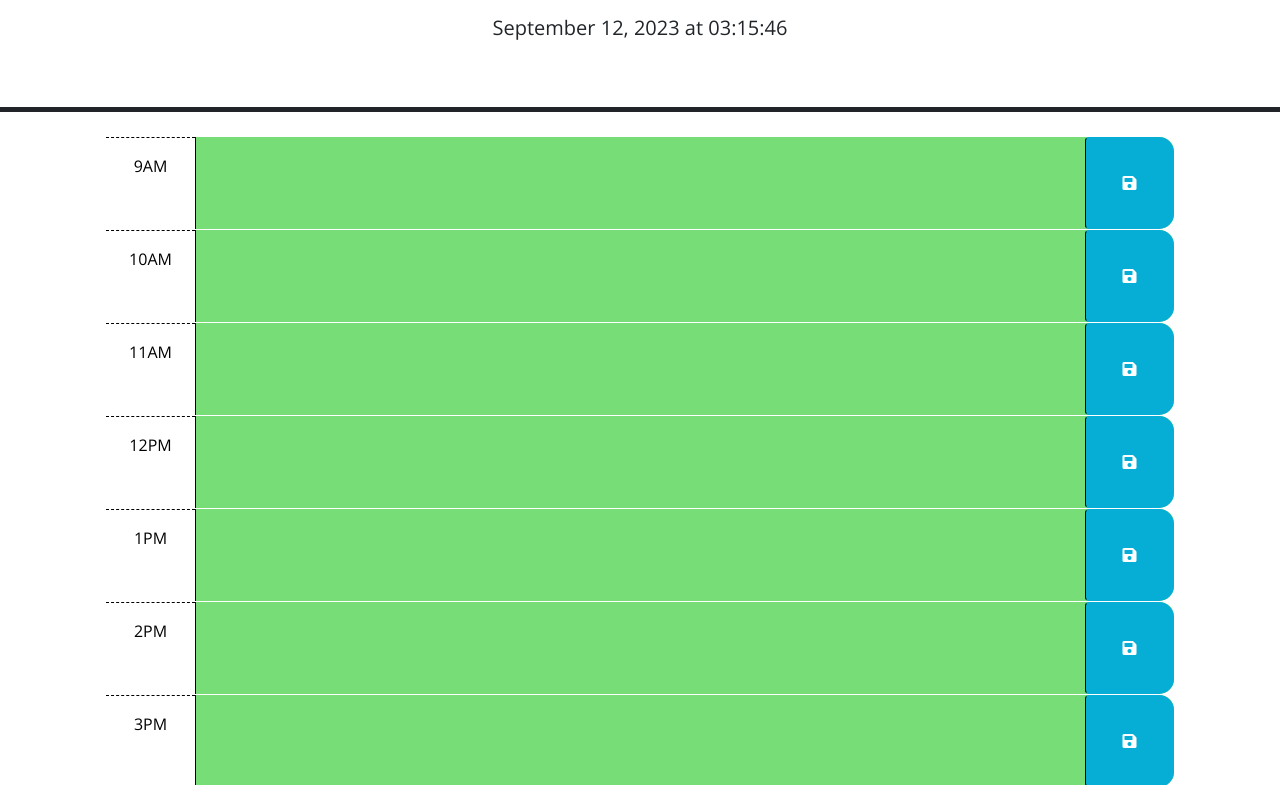
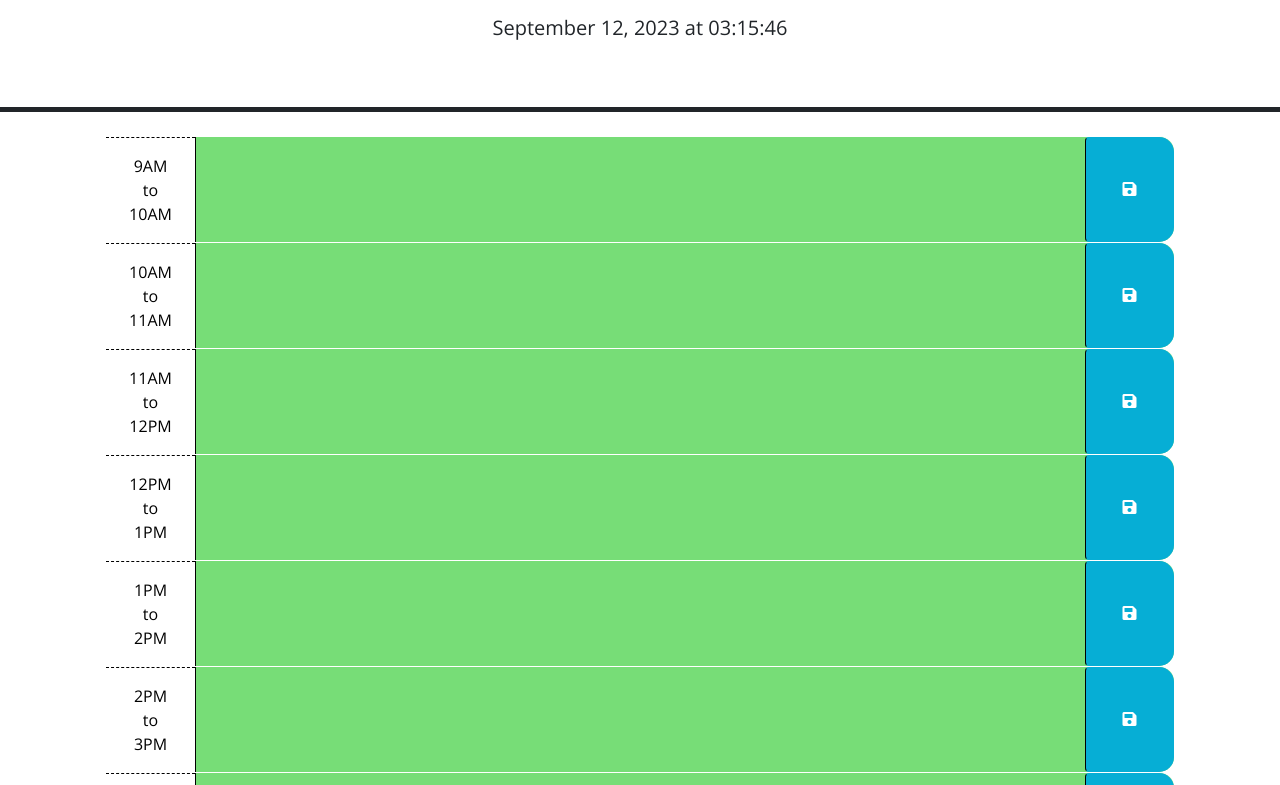
Before and after one commit to hjlee17/05-8-hour-work-day-hourly-scheduler, a plain HTML site: page index.html in a window 1280 px wide. Shown: the part 166-951 px from the top of the page. Drawn offline with nearby package versions, Linux system fonts and the light colour scheme.

Commit message:
html revised - hour labels revised for user clarity

```diff
--- a/index.html
+++ b/index.html
@@ -30,56 +30,56 @@
     </header>
     <div class="container-lg px-5">
       <div id="hour-9" class="row time-block">
-        <div class="col-2 col-md-1 hour text-center py-3">9AM</div>
+        <div class="col-2 col-md-1 hour text-center py-3">9AM<br>to<br>10AM</div>
         <textarea class="col-8 col-md-10 description" rows="3"> </textarea>
         <button class="btn saveBtn col-2 col-md-1" aria-label="save">
           <i class="fas fa-save" aria-hidden="true"></i>
         </button>
       </div>
       <div id="hour-10" class="row time-block">
-        <div class="col-2 col-md-1 hour text-center py-3">10AM</div>
+        <div class="col-2 col-md-1 hour text-center py-3">10AM<br>to<br>11AM</div>
         <textarea class="col-8 col-md-10 description" rows="3"> </textarea>
         <button class="btn saveBtn col-2 col-md-1" aria-label="save">
           <i class="fas fa-save" aria-hidden="true"></i>
         </button>
       </div>
       <div id="hour-11" class="row time-block">
-        <div class="col-2 col-md-1 hour text-center py-3">11AM</div>
+        <div class="col-2 col-md-1 hour text-center py-3">11AM<br>to<br>12PM</div>
         <textarea class="col-8 col-md-10 description" rows="3"> </textarea>
         <button class="btn saveBtn col-2 col-md-1" aria-label="save">
           <i class="fas fa-save" aria-hidden="true"></i>
         </button>
       </div>
       <div id="hour-12" class="row time-block">
-        <div class="col-2 col-md-1 hour text-center py-3">12PM</div>
+        <div class="col-2 col-md-1 hour text-center py-3">12PM<br>to<br>1PM</div>
         <textarea class="col-8 col-md-10 description" rows="3"> </textarea>
         <button class="btn saveBtn col-2 col-md-1" aria-label="save">
           <i class="fas fa-save" aria-hidden="true"></i>
         </button>
       </div>
       <div id="hour-13" class="row time-block">
-        <div class="col-2 col-md-1 hour text-center py-3">1PM</div>
+        <div class="col-2 col-md-1 hour text-center py-3">1PM<br>to<br>2PM</div>
         <textarea class="col-8 col-md-10 description" rows="3"> </textarea>
         <button class="btn saveBtn col-2 col-md-1" aria-label="save">
           <i class="fas fa-save" aria-hidden="true"></i>
         </button>
       </div>
       <div id="hour-14" class="row time-block">
-        <div class="col-2 col-md-1 hour text-center py-3">2PM</div>
+        <div class="col-2 col-md-1 hour text-center py-3">2PM<br>to<br>3PM</div>
         <textarea class="col-8 col-md-10 description" rows="3"> </textarea>
         <button class="btn saveBtn col-2 col-md-1" aria-label="save">
           <i class="fas fa-save" aria-hidden="true"></i>
         </button>
       </div>
       <div id="hour-15" class="row time-block">
-        <div class="col-2 col-md-1 hour text-center py-3">3PM</div>
+        <div class="col-2 col-md-1 hour text-center py-3">3PM<br>to<br>4PM</div>
         <textarea class="col-8 col-md-10 description" rows="3"> </textarea>
         <button class="btn saveBtn col-2 col-md-1" aria-label="save">
           <i class="fas fa-save" aria-hidden="true"></i>
         </button>
       </div>
       <div id="hour-16" class="row time-block">
-        <div class="col-2 col-md-1 hour text-center py-3">4PM</div>
+        <div class="col-2 col-md-1 hour text-center py-3">4PM<br>to<br>5PM</div>
         <textarea class="col-8 col-md-10 description" rows="3"> </textarea>
         <button class="btn saveBtn col-2 col-md-1" aria-label="save">
           <i class="fas fa-save" aria-hidden="true"></i>
```
